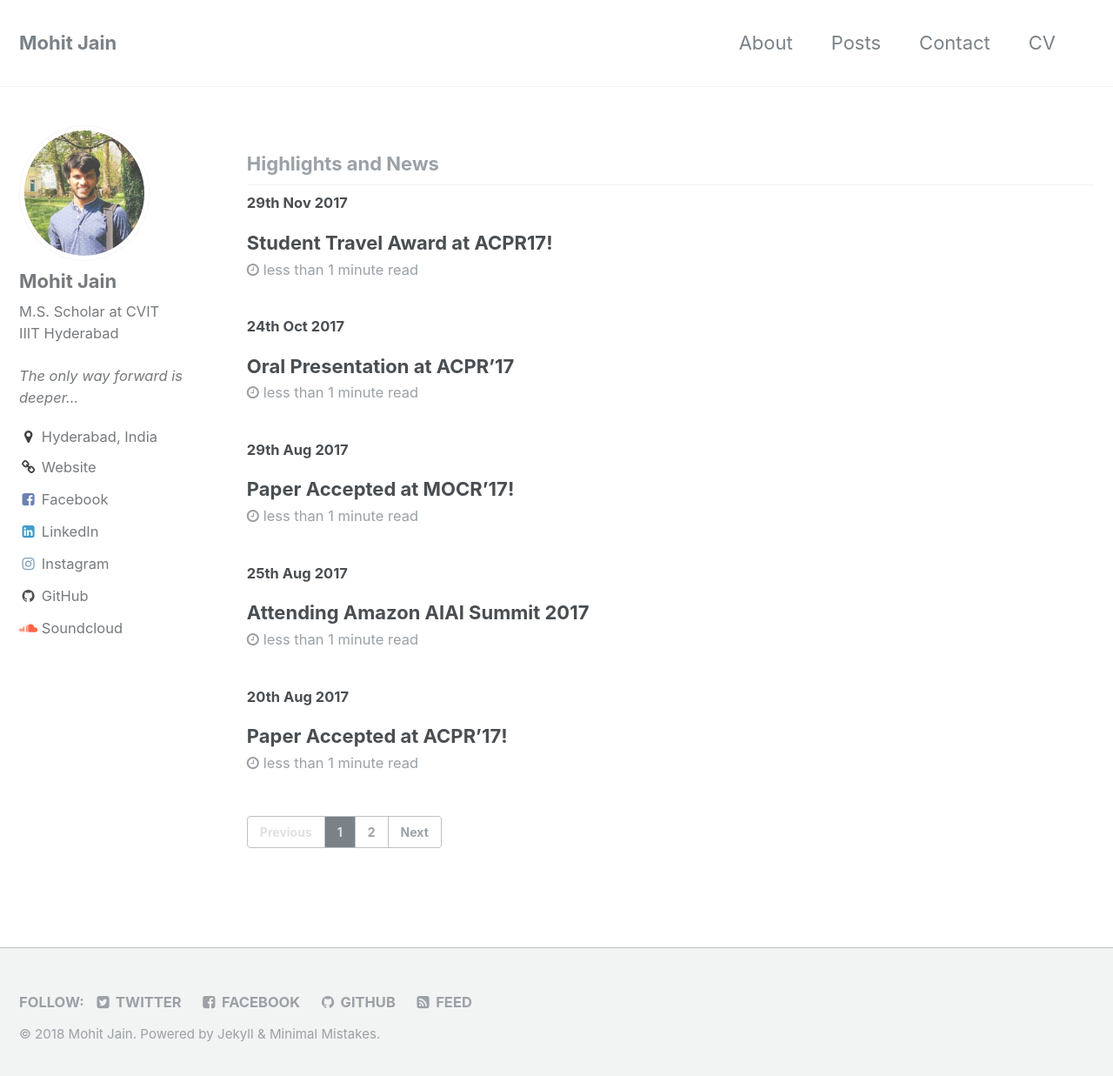
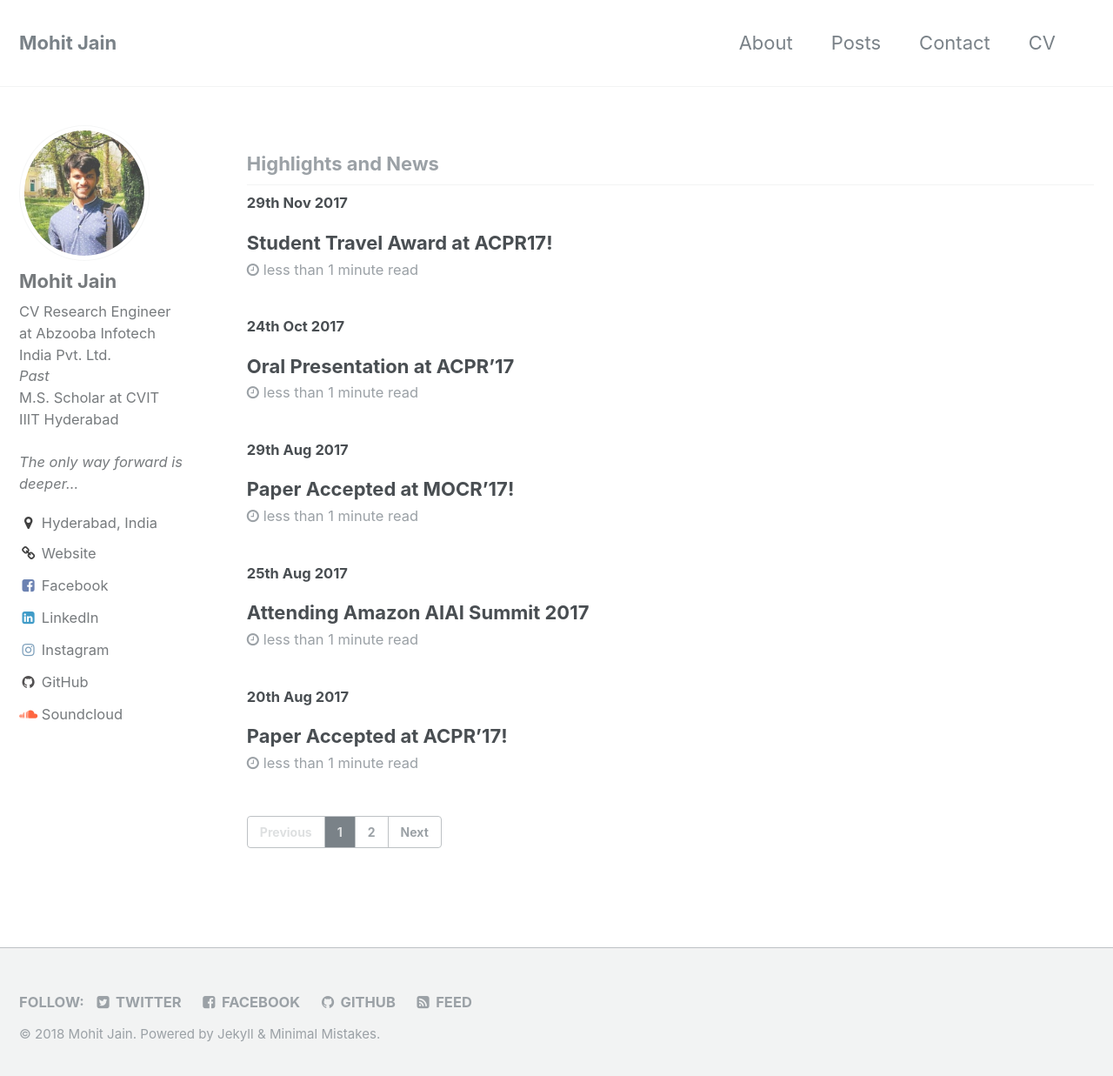
Before and after one commit to NightFury13/nightfury13.github.io, a Jekyll site: the page built from index.html, in a window 1280 px wide and 1244 px high. Shown: the top 1237 px of the window at 87% size. Built offline with Jekyll 4.4.1, drawn with Linux system fonts in a browser that asks for light colours; the list of posts is cut into pages by our own code.

Commit message:
updating bio

```diff
--- a/_config.yml
+++ b/_config.yml
@@ -83,7 +83,7 @@ analytics:
 author:
   name             : "Mohit Jain"
   avatar           : "/assets/images/avatar.jpg"
-  bio              : "M.S. Scholar at CVIT<br/>IIIT Hyderabad<br/><br/><i>The only way forward is deeper...</i>"
+  bio              : "CV Research Engineer at Abzooba Infotech India Pvt. Ltd.<br/><i>Past</i><br/>M.S. Scholar at CVIT<br/>IIIT Hyderabad<br/><br/><i>The only way forward is deeper...</i>"
   location         : "Hyderabad, India"
   email            : # "kalpit.thakkar@research.iiit.ac.in"
   uri              : "https://scholar.google.co.in/citations?user=-Gi3nP4AAAAJ&hl=en"
```
